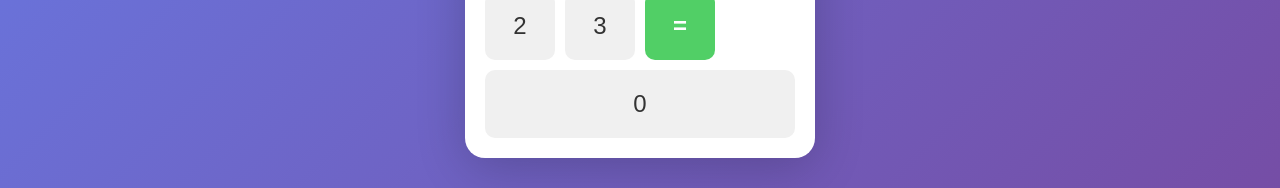
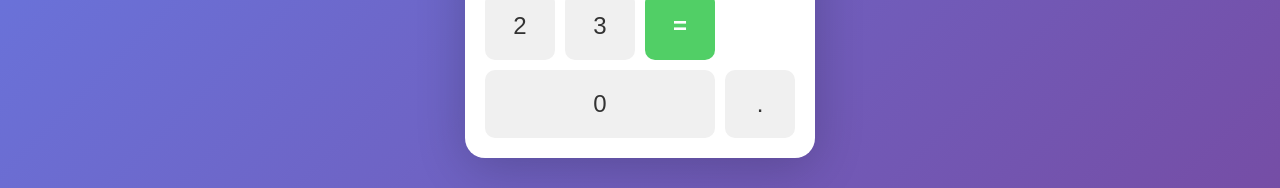
Before and after one commit to rushawnwhite29/git-bisect-practice, a React (Vite) app in the folder frontend/: page / in a window 1280 px wide. Shown: the part 507-695 px from the top of the page. Built offline with nearby package versions, Linux system fonts and the light colour scheme.

Commit message:
Add decimal point support to calculator

```diff
--- a/frontend/src/App.css
+++ b/frontend/src/App.css
@@ -63,7 +63,7 @@
 }
 
 .btn-zero {
-  grid-column: span 4;
+  grid-column: span 3;
 }
 
 .btn-equals {
--- a/frontend/src/App.jsx
+++ b/frontend/src/App.jsx
@@ -32,6 +32,15 @@ function App() {
     setOperand1(null)
     setOperation(null)
     setWaitingForOperand(false)
+  }
+
+  const handleDecimal = () => {
+    if (waitingForOperand) {
+      setDisplay('0.')
+      setWaitingForOperand(false)
+    } else if (display.indexOf('.') === -1) {
+      setDisplay(display + '.')
+    }
   }
 
   const handleCalculate = async () => {
@@ -89,6 +98,7 @@ function App() {
           <button className="btn btn-equals" onClick={handleClear}>=</button>
 
           <button className="btn btn-number btn-zero" onClick={() => handleNumberClick(0)}>0</button>
+          <button className="btn btn-number" onClick={handleDecimal}>.</button>
         </div>
       </div>
     </div>
```
